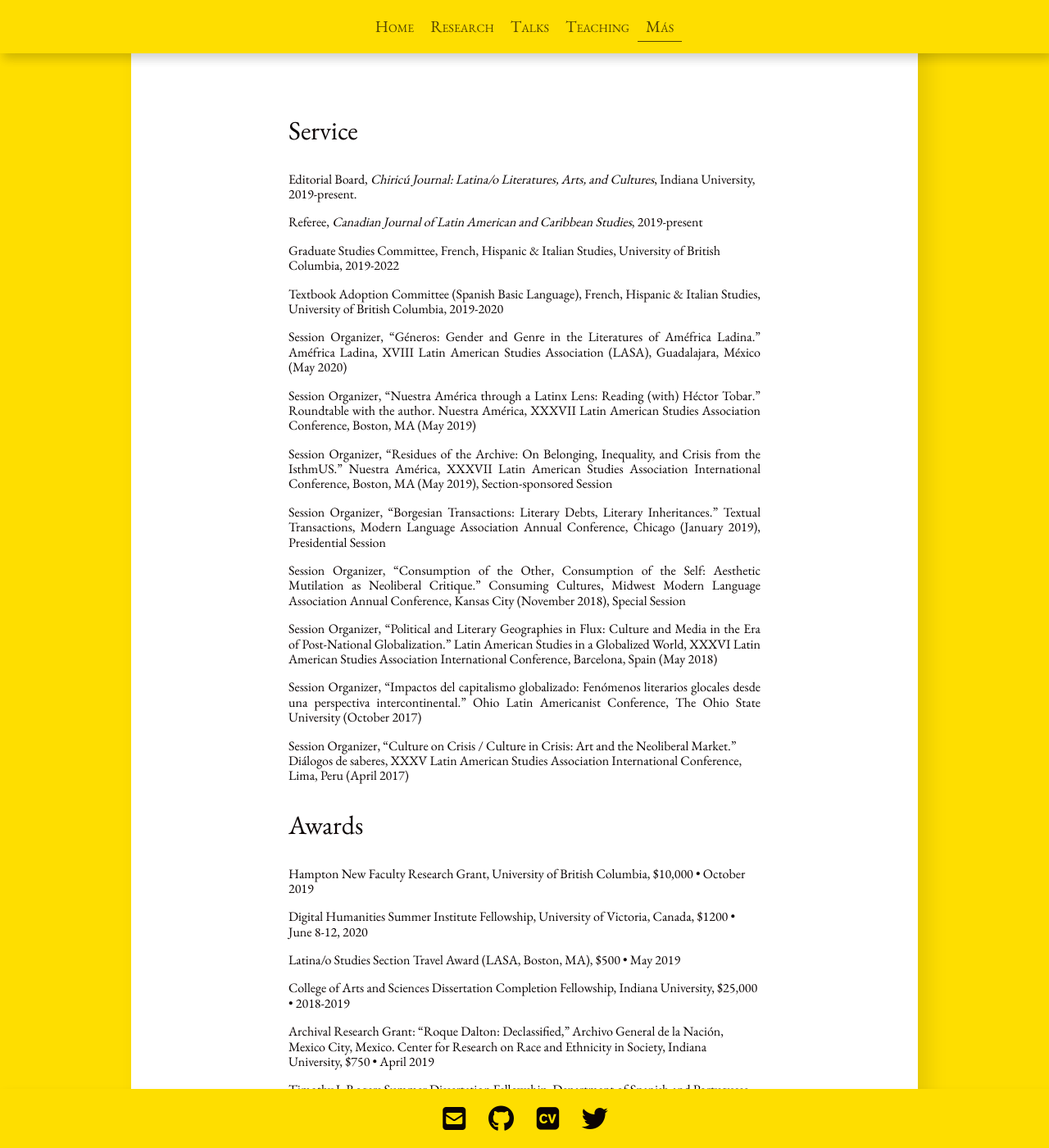
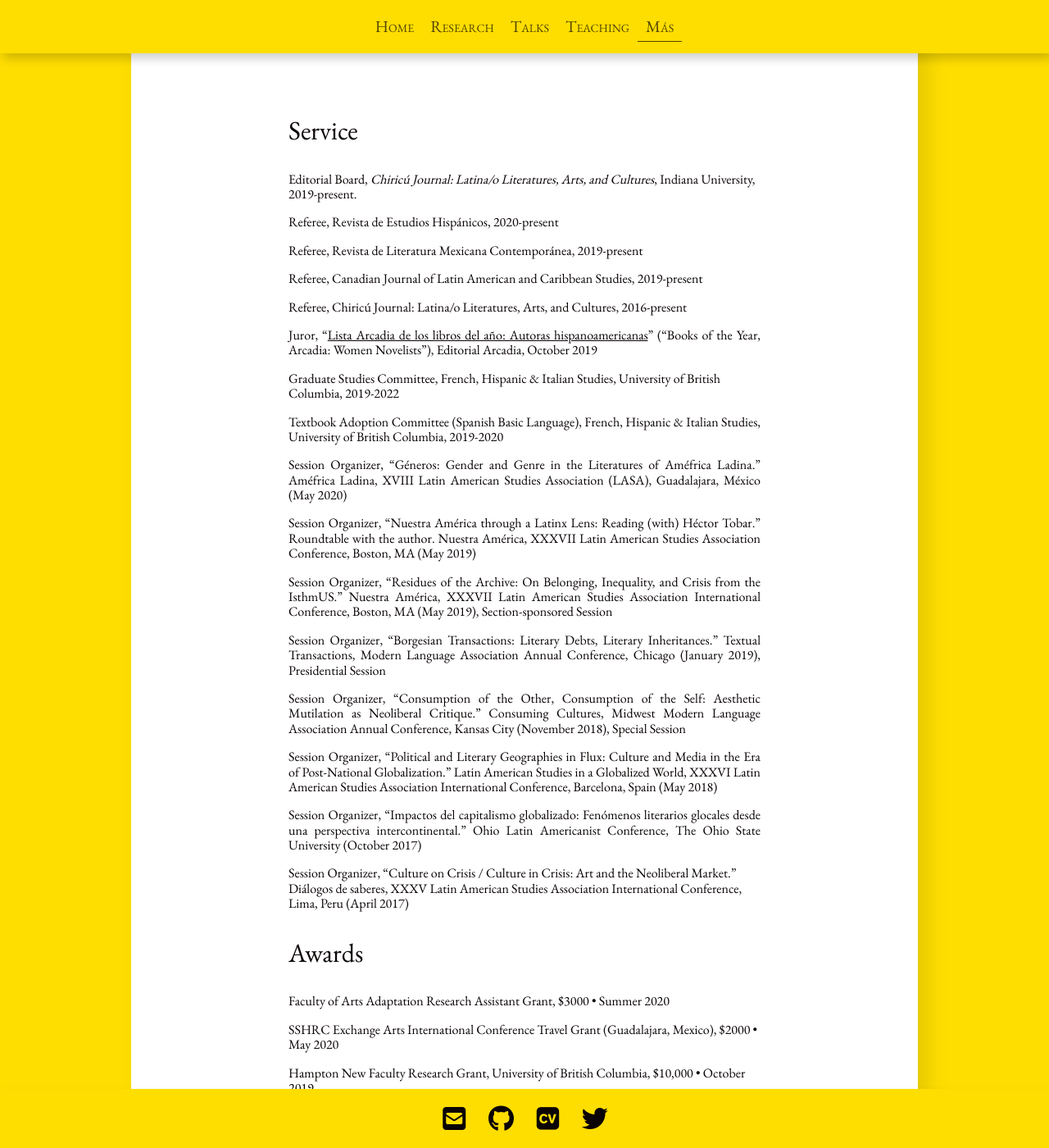
Before and after one commit to dajmcdon/tamara-site, a Jekyll site: the page built from mas.md, in a window 1280 px wide and 1400 px high, scrolled down 212 px. Shown: the whole window at 82% size. Built offline with Jekyll 4.4.1, drawn with Linux system fonts in a browser that asks for light colours; nearby versions of some CDN libraries; some web fonts are replaced.

```diff
--- a/mas.md
+++ b/mas.md
@@ -7,7 +7,12 @@ divider: radish
 ## Service
 
 * Editorial Board, _Chiricú Journal: Latina/o Literatures, Arts, and Cultures_, Indiana University, 2019-present.
-* Referee, _Canadian Journal of Latin American and Caribbean Studies_, 2019-present
+* Referee, Revista de Estudios Hispánicos, 2020-present
+* Referee, Revista de Literatura Mexicana Contemporánea, 2019-present
+* Referee, Canadian Journal of Latin American and Caribbean Studies, 2019-present
+* Referee, Chiricú Journal: Latina/o Literatures, Arts, and Cultures, 2016-present
+* Juror, “[Lista Arcadia de los libros del año: Autoras hispanoamericanas](http://especiales.revistaarcadia.com/los-cien-mejores-libros-recomendados-de-los-ultimos-cien-anos-escritos-por-mujeres/index.html)” (“Books of the Year, Arcadia: Women Novelists”), Editorial Arcadia, October 2019
+
 * Graduate Studies Committee, French, Hispanic & Italian Studies, University of British Columbia, 2019-2022
 * Textbook Adoption Committee (Spanish Basic Language), French, Hispanic & Italian Studies, University of British Columbia, 2019-2020
 
@@ -28,6 +33,8 @@ divider: radish
 * Session Organizer, “Culture on Crisis / Culture in Crisis: Art and the Neoliberal Market.” Diálogos de saberes, XXXV Latin American Studies Association International Conference, Lima, Peru (April 2017)
 
 ## Awards
+* Faculty of Arts Adaptation Research Assistant Grant, $3000 • Summer 2020
+* SSHRC Exchange Arts International Conference Travel Grant (Guadalajara, Mexico), $2000 • May 2020
 * Hampton New Faculty Research Grant, University of British Columbia, $10,000 • October 2019
 * Digital Humanities Summer Institute Fellowship, University of Victoria, Canada, $1200 • June 8-12, 2020
 * Latina/o Studies Section Travel Award (LASA, Boston, MA), $500 • May 2019
```
Also changed, not shown: research.md (+3 -1 lines), teaching.md (+3 -1 lines).
